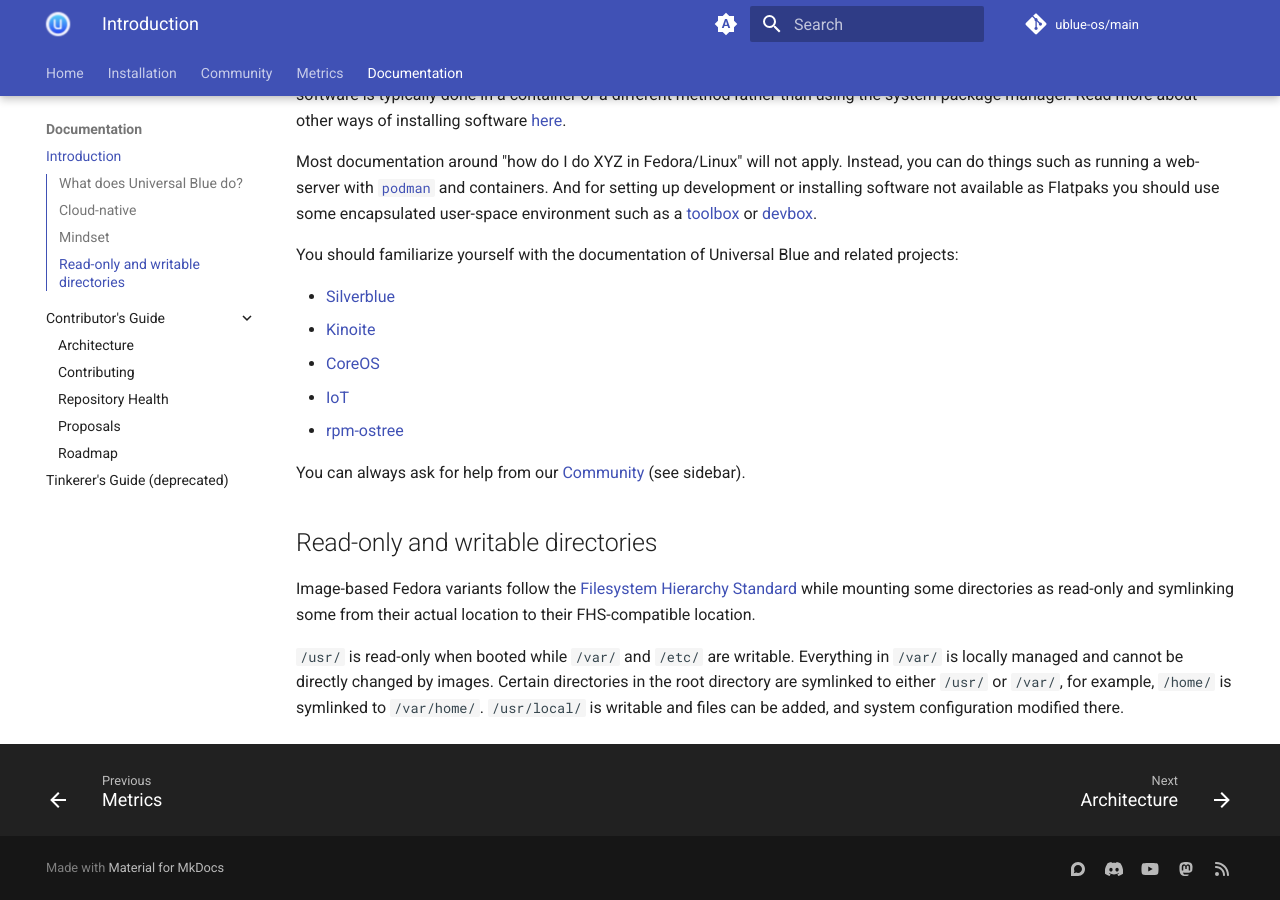
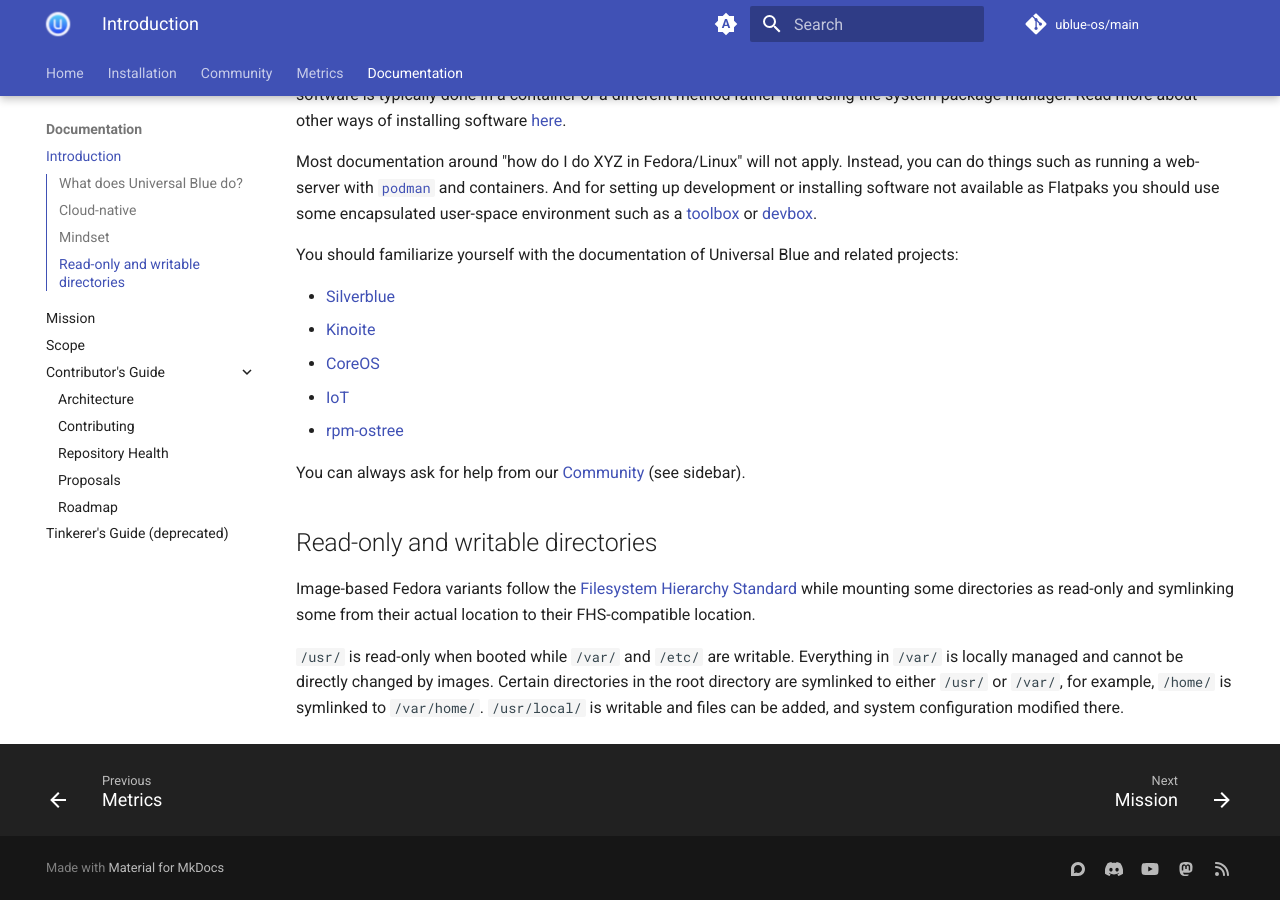
Before and after one commit to ublue-os/website, an MkDocs documentation site: the page built from docs/introduction.md, in a window 1280 px wide and 900 px high, scrolled down 1043 px. Built offline with MkDocs 1.6.1 and Material for MkDocs 9.7.7, drawn with Linux system fonts in a browser that asks for light colours; comment, search, counter and statistics services are not loaded.

Commit message:
fix: add back missing pages (#715)

```diff
--- a/mkdocs.yml
+++ b/mkdocs.yml
@@ -103,13 +103,17 @@ nav:
   - Home: index.md
   - Installation: installation.md
   - Community:
-      - Code of Conduct: CODE_OF_CONDUCT.md
       - Discord Chat: https://discord.gg/WEu6BdFEtp
       - Discussion Forums: https://universal-blue.discourse.group/
       - Videos: https://www.youtube.com/c/JorgeCastro/videos
+      - Values: values.md
+      - Code of Conduct: CODE_OF_CONDUCT.md
+
   - Metrics: metrics.md
   - Documentation:
       - Introduction: introduction.md
+      - Mission: mission.md
+      - Scope: scope.md
       - Contributor's Guide:
           - Architecture: architecture.md
           - Contributing: CONTRIBUTING.md
```
